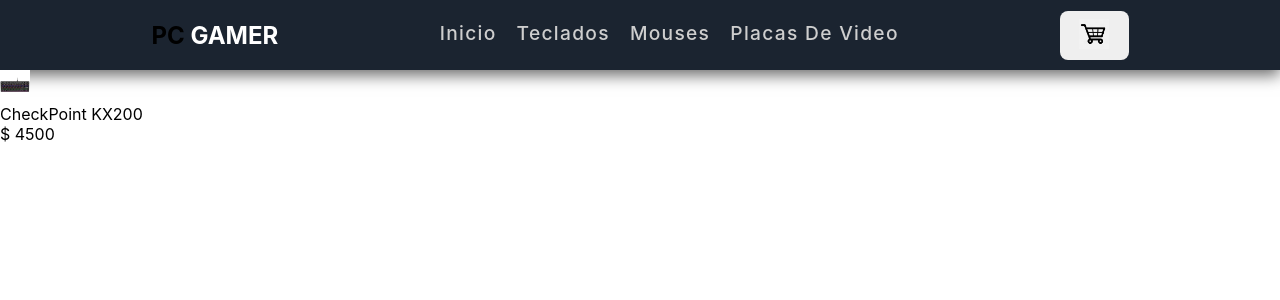
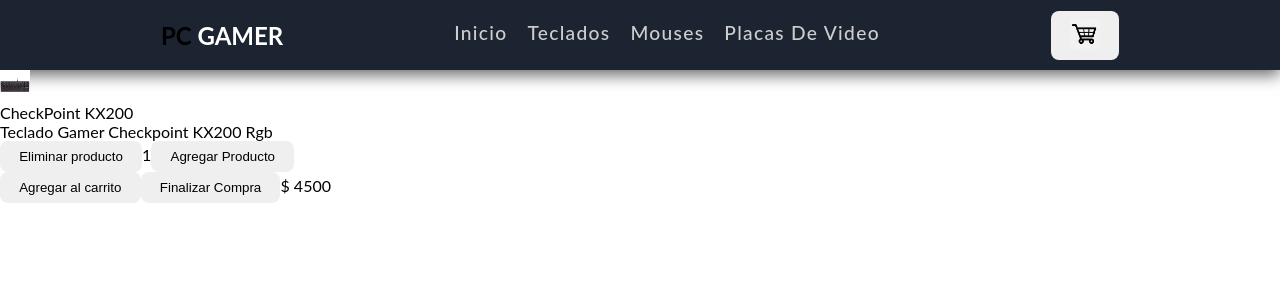
Before and after one commit to Cristian-Souto/React-Coder-Ecommerce, a React (Create React App) app: page /item/1 in a window 1280 px wide. Shown: the top 300 px of the page. Built offline with nearby package versions, Linux system fonts and the light colour scheme.

Commit message:
se creo el componente itemcount

```diff
--- a/src/components/Item.jsx
+++ b/src/components/Item.jsx
@@ -5,16 +5,14 @@
 const Item = ({ product }) => {
   return (
     <div className="container-items">
-
-        <img src={product.img} alt="keyboard" style={{ width: '150px' }} />
-        <li>{product.name}</li>
-        <li>{product.description}</li>
-        {/*<Link to={`/item/${product.id}`}>
+      <img src={product.img} alt="" style={{ width: '150px' }} />
+      <li>{product.name}</li>
+      <li>{product.description}</li>
+      {<Link to={`/item/${product.id}`}>
         <button>Detalle</button>
-      </Link> */}
-        <p style={{fontSize:'12px',marginBottom:'5px'}}>Stock: {product.stock}</p>
-        <span style={{ fontWeight: '700'}}>${product.price}</span>
-
+      </Link>}
+      <p style={{ fontSize: '12px', marginBottom: '5px' }}>Stock: {product.stock}</p>
+      <span style={{ fontWeight: '700' }}>${product.price}</span>
     </div>
   )
 }
--- /dev/null
+++ b/src/components/ItemCount.jsx
@@ -0,0 +1,21 @@
+export const ItemCount = ({ count, handleCount }) => {
+  return (
+    <div>
+      <button
+        onClick={() => handleCount("minus")}
+      >
+        Eliminar producto
+      </button>
+      <span
+        id="counter"
+      >
+        {count}
+      </span>
+      <button
+        onClick={() => handleCount("plus")}
+      >
+        Agregar Producto
+      </button>
+    </div>
+  )
+}
--- a/src/components/ItemDetail.jsx
+++ b/src/components/ItemDetail.jsx
@@ -1,8 +1,50 @@
+import { useState } from "react";
+import { useNavigate } from "react-router-dom";
+import { ItemCount } from "./ItemCount";
+
 const ItemDetail = ({ item }) => {
+  const navigate = useNavigate();
+  const [count, setCount] = useState(1);
+  const [currentStock, setCurrentStock] = useState(item.stock);
+  const maxQuantity = currentStock;
+
+  console.log({ navigate });
+
+  function handleCount(type) {
+    if (type === "plus" && count < maxQuantity) setCount(count + 1);
+    if (type === "minus" && count > 1) setCount(count - 1);
+  }
+
+  function handleAdd() {
+    if (currentStock < count) alert("No hay suficiente stock de este producto");
+    else setCurrentStock(currentStock - count);
+  }
+
+  function handleCheckout() {
+    navigate("/cart");
+  }
+
   return (
-    <div>
-      <img src={item.img} alt="" />
+    <div className="item-detail">
+      <img src={item.img} alt={item.name} />
       <p>{item.name}</p>
+      <p>{item.description}</p>
+      <div>
+        {currentStock > 0 ? (
+          <ItemCount count={count} handleCount={handleCount} />
+        ) : (
+          <span>Sin stock</span>
+        )}
+      </div>
+      <button
+        onClick={handleAdd}
+      >Agregar al carrito
+      </button>
+      <button
+        onClick={handleCheckout}
+      >
+        Finalizar Compra
+      </button>
       <span>$ {item.price}</span>
     </div>
   )
--- a/src/components/ItemDetailContainer.jsx
+++ b/src/components/ItemDetailContainer.jsx
@@ -4,16 +4,15 @@
 //mock
 import { item as itemMock } from '../mocks/item.mock'
 
-
 const ItemDetailContainer = () => {
 
   const [item, setItem] = useState(null);
   const { id } = useParams();
-
+  console.log({id})
   useEffect(() => {
     new Promise((resolve) =>
       setTimeout(() => resolve(itemMock.find((item) => item.id === id)), 1000)
-    ).then((data) =>setItem(data));
+    ).then((data) => setItem(data));
   }, [id]);
 
   if (!item) {
--- a/src/components/ItemListContainer.jsx
+++ b/src/components/ItemListContainer.jsx
@@ -7,6 +7,7 @@
 
 const ItemListContainer = () => {
   const { category } = useParams();
+  console.log({category})
   const [products, setProducts] = useState([]);
 
   useEffect(() => {
--- a/src/hoja-de-estilo/container-items.css
+++ b/src/hoja-de-estilo/container-items.css
@@ -10,6 +10,3 @@
   margin: auto;
   text-align: center;
 }
-/*
-style={{ backgroundColor: '#f3f4f5',padding:'1rem',display:'inline-block',height:'50vh' }}
-*/
--- a/src/index.css
+++ b/src/index.css
@@ -1,10 +1,11 @@
 body {
-  margin: 0;
+/*   margin: 0;
   font-family: -apple-system, BlinkMacSystemFont, 'Segoe UI', 'Roboto', 'Oxygen',
     'Ubuntu', 'Cantarell', 'Fira Sans', 'Droid Sans', 'Helvetica Neue',
     sans-serif;
   -webkit-font-smoothing: antialiased;
-  -moz-osx-font-smoothing: grayscale;
+  -moz-osx-font-smoothing: grayscale; */
+  font-family: 'Lato', sans-serif;
 }
 
 code {
```
